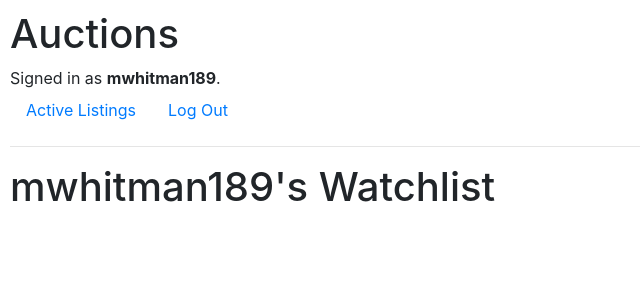
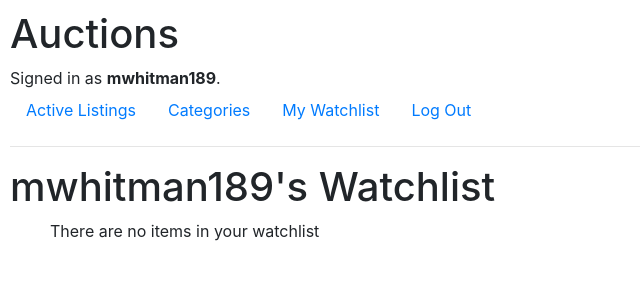
Before and after one commit to mwhitman189/auction-site, a Django app: page /watchlist in a window 1280 px wide. Shown: the top 300 px of the page, without its empty margins (0-640 px from the left). Run offline with Django 3.2, Linux system fonts and the light colour scheme; a user stored in the database is signed in; data comes from the database, SQL or seed files in the repository; both versions use the stored data as it was after the commit; some libraries are stand-ins or nearby versions.

Commit message:
task: Fix 'categories' view to display item name

```diff
--- a/auctions/templates/auctions/categories.html
+++ b/auctions/templates/auctions/categories.html
@@ -5,7 +5,7 @@
     {%for category in categories%}
     <li>
         <a href="{%url 'auctions:category' category.category%}"
-            >{{category.category}} ({{category.item_count}})</a
+            >{{category}} ({{category.item_count}})</a
         >
     </li>
     {%endfor%}
--- a/auctions/templates/auctions/layout.html
+++ b/auctions/templates/auctions/layout.html
@@ -15,19 +15,34 @@
   <body>
     <h1>Auctions</h1>
     <div>
-      {% if user.is_authenticated %} Signed in as
-      <strong>{{ user.username }}</strong>. {% else %} Not signed in. {% endif%}
+      {% if user.is_authenticated %}
+        Signed in as <strong>{{ user.username }}</strong>.
+      {% else %}
+        Not signed in.
+      {% endif%}
     </div>
     <ul class="nav">
       <li class="nav-item">
-        <a class="nav-link" href="{% url 'auctions:index' %}"
-          >Active Listings</a
-        >
+        <a class="nav-link" href="{% url 'auctions:index' %}">
+        Active Listings
+        </a>
       </li>
+
       {% if user.is_authenticated %}
+      <li class="nav-item">
+        <a class="nav-link" href="{% url 'auctions:categories' %}">
+        Categories
+        </a>
+      </li>
+      <li class="nav-item">
+        <a class="nav-link" href="{% url 'auctions:watchlist' %}">
+        My Watchlist
+        </a>
+      </li>
       <li class="nav-item">
         <a class="nav-link" href="{% url 'auctions:logout' %}">Log Out</a>
       </li>
+
       {% else %}
       <li class="nav-item">
         <a class="nav-link" href="{% url 'auctions:login' %}">Log In</a>
@@ -35,6 +50,7 @@
       <li class="nav-item">
         <a class="nav-link" href="{% url 'auctions:register' %}">Register</a>
       </li>
+
       {% endif %}
     </ul>
     <hr />
--- a/auctions/templates/auctions/watchlist.html
+++ b/auctions/templates/auctions/watchlist.html
@@ -6,11 +6,15 @@
 <h1 class="title">{{request.user}}'s Watchlist</h1>
 
 <ul>
-    {% for item in watchlist %}
-        <li class="list-item">
-            <a href="{% url 'auctions:listing' item.listing.id %}">{{item}}</a>
-        </li>
-    {% endfor %}
+    {% if watchlist %}
+        {% for item in watchlist %}
+            <li class="list-item">
+                <a href="{% url 'auctions:listing' item.listing.id %}">{{item}}</a>
+            </li>
+        {% endfor %}
+    {% else %}
+        <div class="error">There are no items in your watchlist</div>
+    {% endif %}
 </ul>
 
 {% endblock %}
--- a/auctions/views.py
+++ b/auctions/views.py
@@ -123,7 +123,7 @@ def categories(request):
     """
     Return a list of item categories
     """
-    categories = AuctionListing.objects.values(
+    categories = AuctionListing.objects.only(
         'category').annotate(item_count=Count('category'))
     return render(request, "auctions/categories.html", {"categories": categories})
 
```
Also changed, not shown: db.sqlite3.
